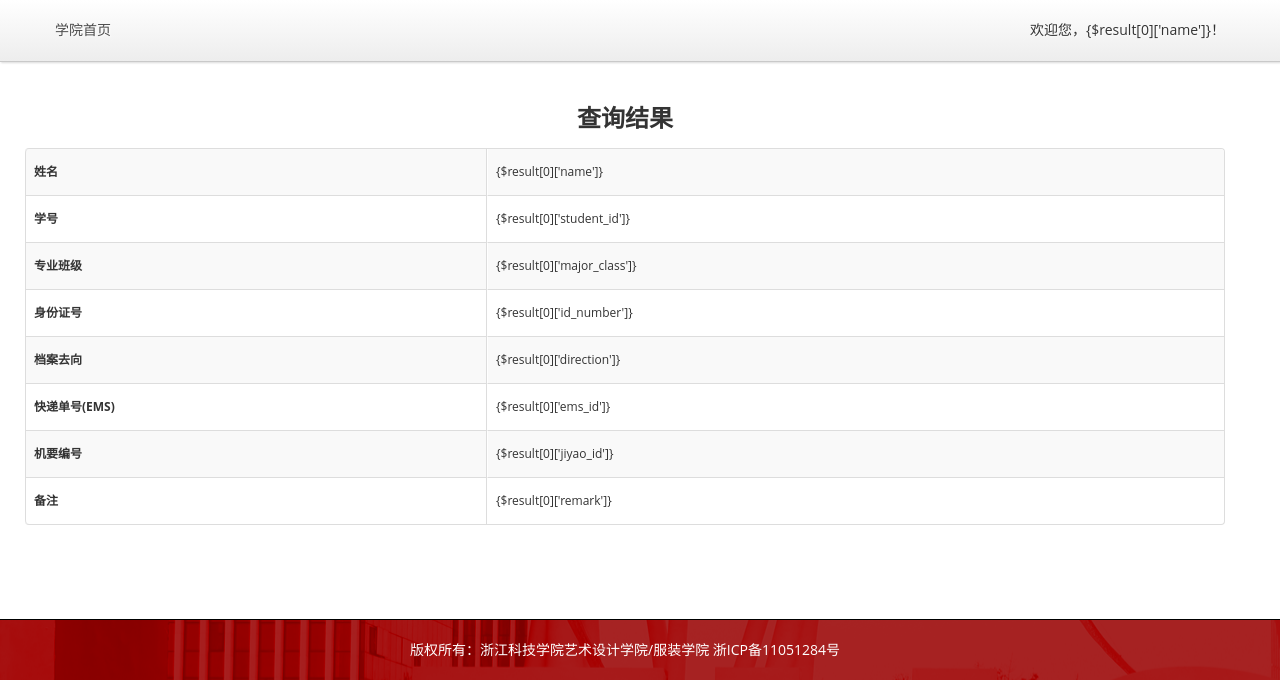
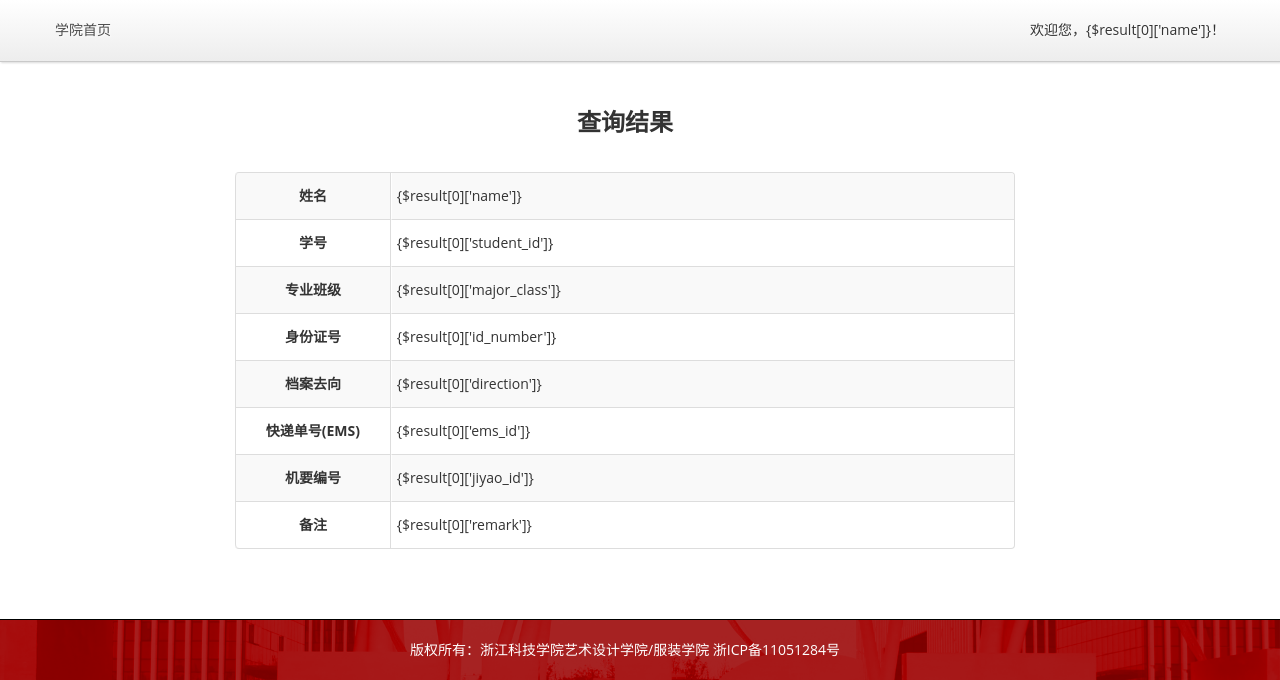
Before and after one commit to kxbk100/ArtSubject, a PHP site: the page made by Application/Home/View/Index/passageStudent.html in a window 1280 px wide. Shown: the part 120-800 px from the top of the page. Run offline with PHP 8.4, Linux system fonts and the light colour scheme; the template is opened without the code that fills it, so the values that code supplies are empty.

Commit message:
2017年11月14日19:19:55
一些小修缮

```diff
--- a/Application/Home/View/Index/passageStudent.html
+++ b/Application/Home/View/Index/passageStudent.html
@@ -43,10 +43,6 @@
 
 		</div>
 		<!-- /#header -->
-
-
-
-
 		<div id="masthead">
 
 			<div class="container">
@@ -61,89 +57,70 @@
 
 		</div>
 		<!-- /#masthead -->
-
-
-
-
-		<div id="content">
-
 		<div class="container">
 			<div class="row">
-					<div class="col-md-1 text-center">
-
-							<h2>查询结果</h2>
-
-							<table class="table table-bordered table-striped">
+				<h2 class="text-center h2-student">查询结果</h2>
+				<div class="table-responsive">
+					<table class="table table-striped table-hover table-condensed table-bordered table-student" align="center">
 						<tbody>
 							<tr>
-										<td class="value">
+								<td class="table-center small">
 									<span><b>姓名</b></span>
 								</td>
 								<td class="description">{$result[0]['name']}</td>
 							</tr>
 							<tr>
-										<td class="value">
+								<td style="vertical-align: middle;text-align:center;width: 20%">
 									<span><b>学号</b></span>
 								</td>
 								<td class="description">{$result[0]['student_id']}</td>
 							</tr>
 							<tr>
-										<td class="value">
+								<td style="vertical-align: middle;text-align:center;width: 20%">
 									<span><b>专业班级</b></span>
 								</td>
 								<td class="description">{$result[0]['major_class']}</td>
 							</tr>
 							<tr>
-										<td class="value">
+								<td style="vertical-align: middle;text-align:center;width: 20%">
 									<span><b>身份证号</b></span>
 								</td>
 								<td class="description">{$result[0]['id_number']}</td>
 							</tr>
 							<tr>
-										<td class="value">
+								<td style="vertical-align: middle;text-align:center;width: 20%">
 									<span><b>档案去向</b></span>
 								</td>
 								<td class="description">{$result[0]['direction']}</td>
 							</tr>
+							<if condition="$result[0]['ems_id'] neq null">
 								<tr>
-										<td class="value">
+									<td style="vertical-align: middle;text-align:center;width: 20%">
 										<span><b>快递单号(EMS)</b></span>
 									</td>
 									<td class="description">{$result[0]['ems_id']}</td>
 								</tr>
+							</if>
+							<if condition="$result[0]['jiyao_id'] neq null">
 								<tr>
-										<td class="value">
+									<td style="vertical-align: middle;text-align:center;width: 20%">
 										<span><b>机要编号</b></span>
 									</td>
 									<td class="description">{$result[0]['jiyao_id']}</td>
 								</tr>
+							</if>
 							<tr>
-										<td class="value">
+								<td style="vertical-align: middle;text-align:center;width: 20%">
 									<span><b>备注</b></span>
 								</td>
 								<td class="description">{$result[0]['remark']}</td>
 							</tr>
 						</tbody>
 					</table>
-
 				</div>
-						<!-- /.span4 -->
-
-
 			</div>
-					<!-- /.span12 -->
 		</div>
-				<!-- /.row -->
-
 	</div>
-			<!-- /.container -->
-
-		</div>
-		<!-- /#content -->
-
-	</div>
-	<!-- /#wrapper -->
-
 
 	<div id="footer">
 
--- a/Public/Home/css/application.css
+++ b/Public/Home/css/application.css
@@ -19,6 +19,28 @@
 .yahoo2 a.next:hover{border:#900000 2px solid;}
 .yahoo2 a.prev{border:#ccdbe4 2px solid;margin:0px 10px 0px 0px;}
 .yahoo2 a.prev:hover{border:#900000 2px solid;}
+
+.table {
+  font-size: 14px;
+}
+
+table.table-student {
+  width: 65%;
+}
+
+.table-center {
+  vertical-align: middle!important;
+  text-align: center!important;
+}
+
+.table-center.small {
+  width: 20%;
+}
+
+h2.h2-student {
+  margin-top:40px;
+  margin-bottom:30px;
+}
 
 .clearfix {
   *zoom: 1;
@@ -2088,6 +2110,7 @@ Layout: Footer
   padding: 20px 0;
   color: #ffffff;
   background: url(../img/logo/bottom_bg.png) no-repeat;
+  background-size: cover;
   border-top: 1px solid #000000;
 
 }
```
Also changed, not shown: Application/Admin/View/Index/passageAdmin.html (+24 -31 lines), note.md (+34 -7 lines). Lines whose indentation alone changed are shown as unchanged.
